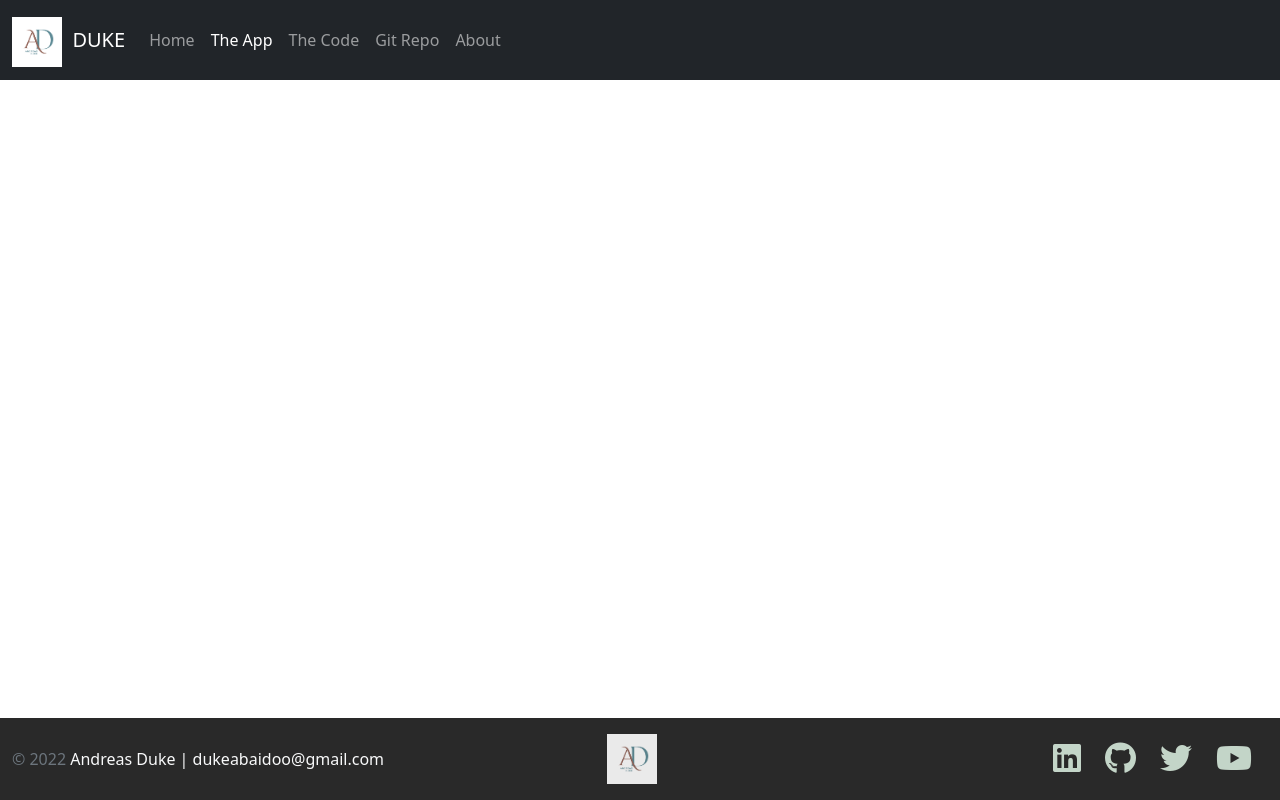
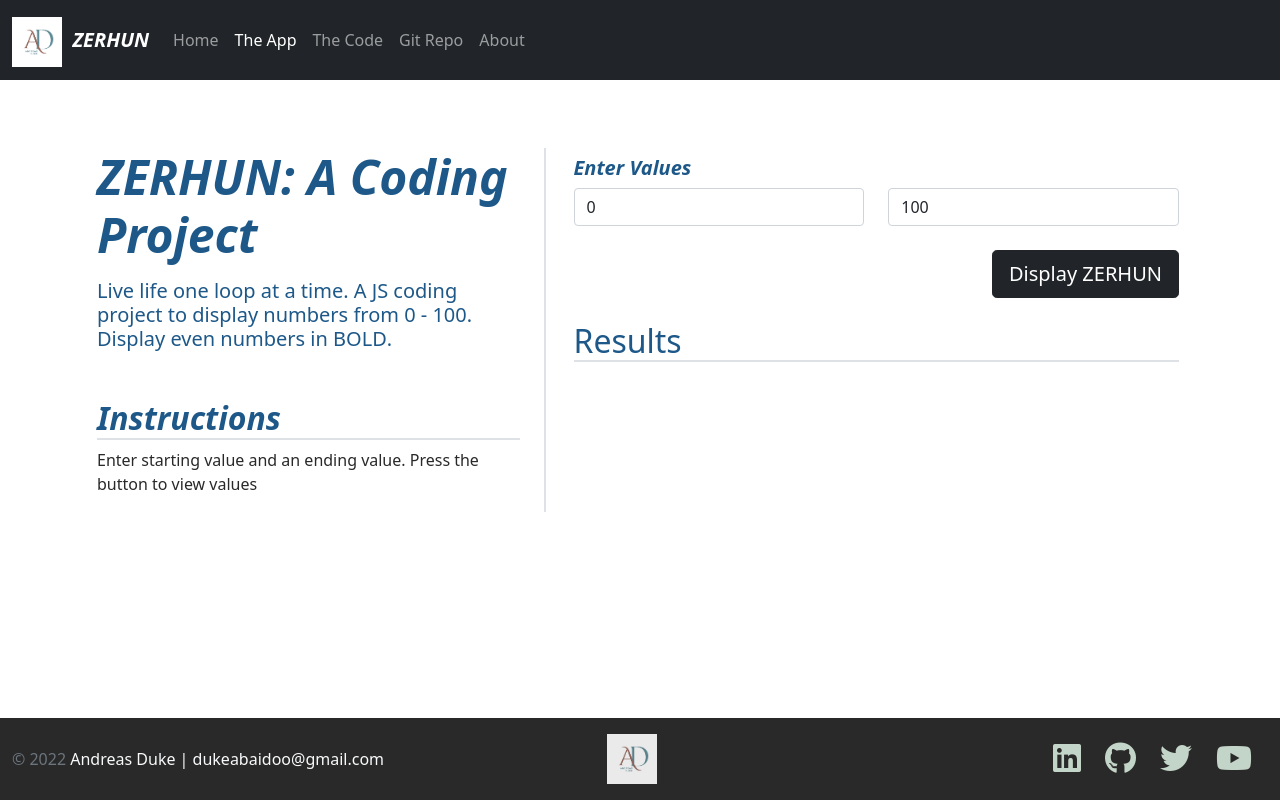
Before and after one commit to AndreasGuy54/ZeroHun, a plain HTML site: page app.html in a window 1280 px wide. Drawn offline with nearby package versions, Linux system fonts and the light colour scheme.

Commit message:
App Page Structure

```diff
--- a/app.html
+++ b/app.html
@@ -2,7 +2,7 @@
 <html lang="en" class="h-100">
 
 <head>
-    <title>App Name: Coding Project by Andreas Abaidoo</title>
+    <title>ZERHUN: Coding Project by Andreas Abaidoo</title>
     <!-- Required meta tags -->
     <meta charset="utf-8">
     <meta name="viewport" content="width=device-width, initial-scale=1, shrink-to-fit=no">
@@ -23,7 +23,7 @@
     <!-- ======== Nav Section =========== -->
     <nav class="navbar navbar-expand-md navbar-dark fixed-top bg-dark">
         <div class="container-fluid">
-            <a class="navbar-brand mt-1" href="index.html"><img src="./img/AD-logo-light.png" alt="my brand" height="50">&nbsp; DUKE</a>
+            <a class="navbar-brand mt-1 logoFont" href="index.html"><img src="./img/AD-logo-light.png" alt="my brand" height="50">&nbsp; ZERHUN</a>
             <button class="navbar-toggler" type="button" data-bs-toggle="collapse" data-bs-target="#navbarCollapse"
                 aria-controls="navbarCollapse" aria-expanded="false" aria-label="Toggle navigation">
                 <span class="navbar-toggler-icon"></span>
@@ -52,7 +52,45 @@
 
     <!-- ======== Main Section =========== -->
     <main class="flex-shrink-0">
-        <div class="container"></div>
+        <div class="container mt-5 mb-5">
+            <div class="row g-4 mt-3">
+                <div class="col-sm-12 col-md-5 border-end border-2 px-4">
+                    <h1 class="display-5 fw-bold mb-3 logoFont">ZERHUN: A Coding Project </h1>
+                    <h4 class="lead">
+                        Live life one loop at a time. A JS coding project to display numbers from 0 - 100.
+                        Display even numbers in <strong>BOLD</strong>.
+                    </h4>
+                    <h2 class="mt-5 border-2 border-bottom logoFont">Instructions</h2>
+                    <p>Enter starting value and an ending value. Press the button to view values</p>
+                </div>
+                <div class="col-sm-7 col-md-7">
+                    <div class="px-3 py-2">
+                        <h5 class="logoFont">Enter Values</h5>
+                        <form class="row">
+                            <div class="col">
+                                <input id="startValue" type="number" class="form-control" placeholder="Start Value"
+                                    value="0" aria-label="Start Value">
+                            </div>
+                            <div class="col">
+                                <input id="endValue" type="number" class="form-control" placeholder="End Value"
+                                    value="100" aria-label="End Value">
+                            </div>
+                            <div class="col-12 mt-4 d-flex justify-content-lg-end justify-content-md-start">
+                                <button id="btnSubmit" class="btn btn-dark btn-lg">Display ZERHUN</button>
+                            </div>
+                        </form>
+                        <h2 class="mt-4 border-bottom border-2">Results</h2>
+                        <div class="table-responsive">
+                            <table class="table table-striped table-sm">
+                                <tbody id="results">
+                                    <!-- results go here -->
+                                </tbody>
+                            </table>
+                        </div>
+                    </div>
+                </div>
+            </div>
+        </div>
     </main>
 
     <!-- ======== Footer Section =========== -->
--- a/css/site.css
+++ b/css/site.css
@@ -11,6 +11,11 @@ body {
 
 nav {
     background-color: var(--dark-color);
+}
+
+.logoFont {
+    font-style: italic;
+    font-weight: bold;
 }
 
 main>.container {
```
Also changed, not shown: code.html (+5 -5 lines), index.html (+6 -6 lines).
